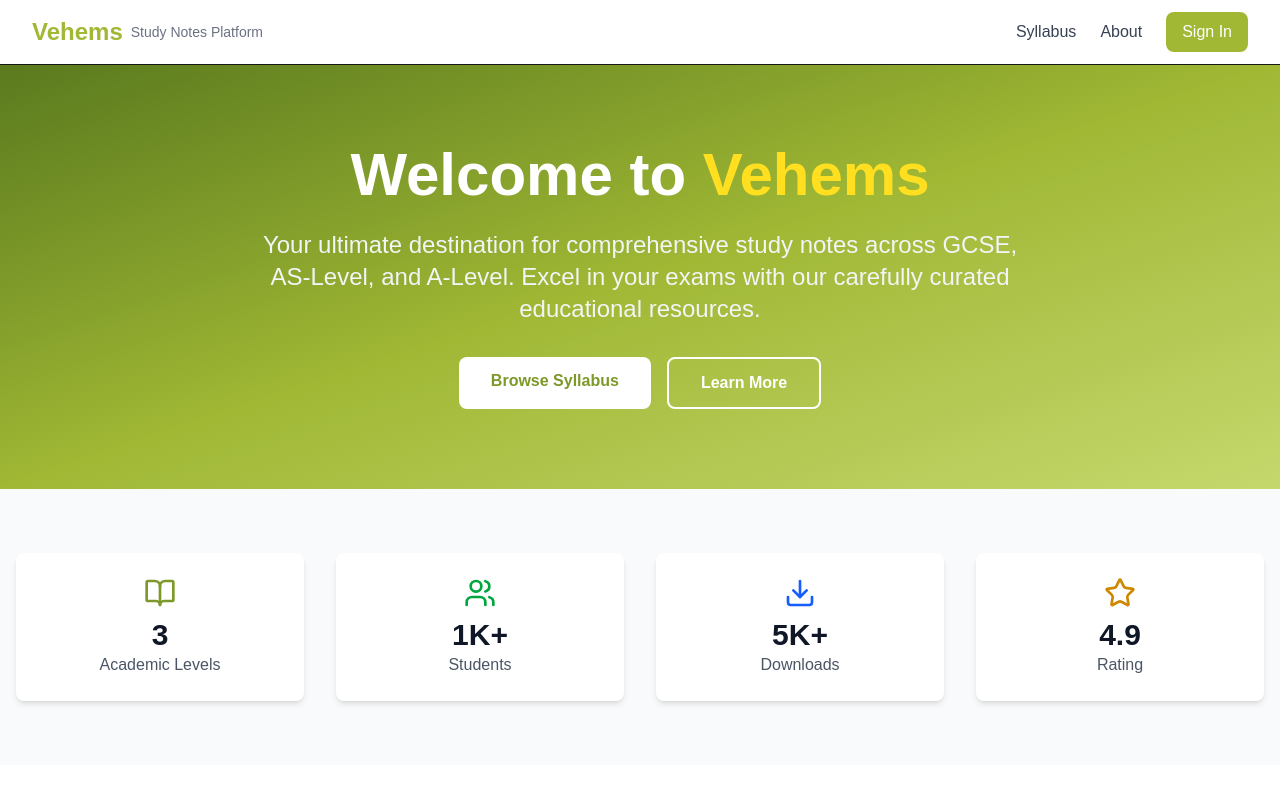
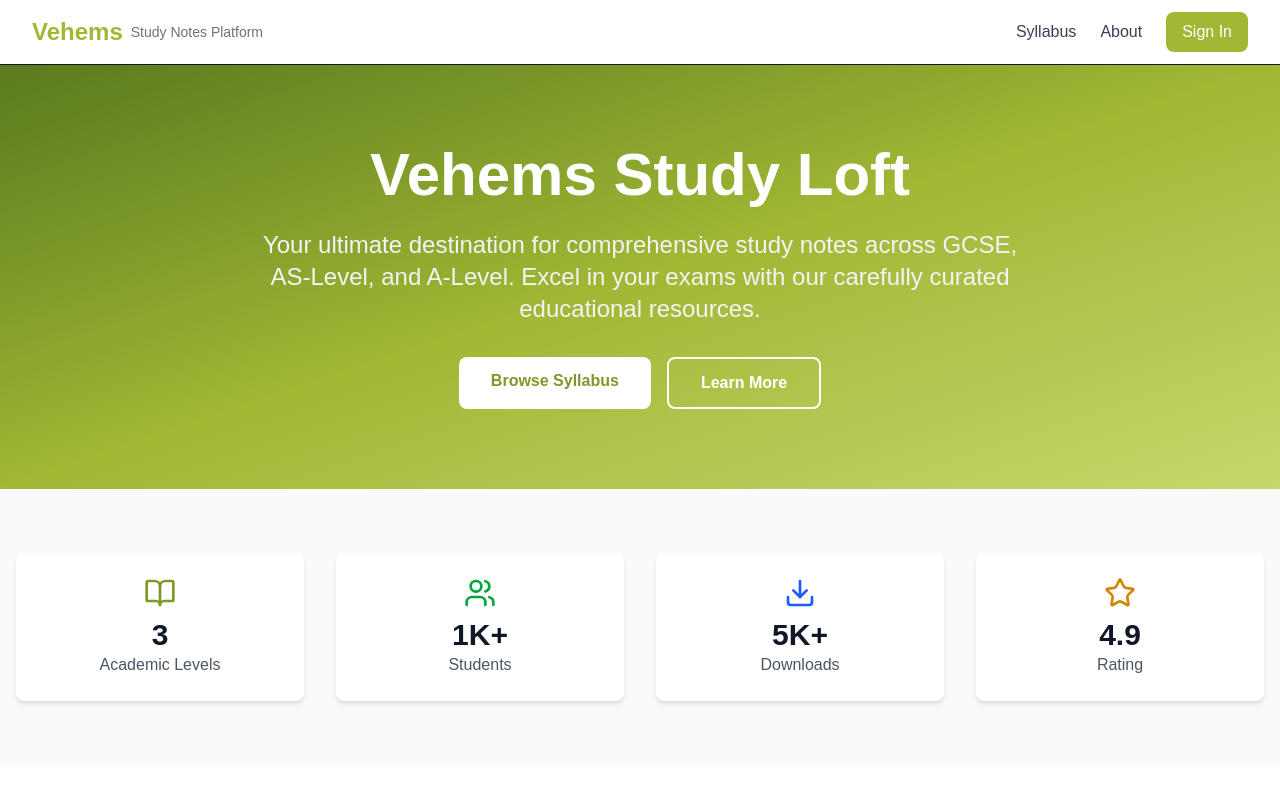
Before and after one commit to hemanialaparthi/vehems, a Next.js app: page / in a window 1280 px wide. Shown: the top 800 px of the page. Built offline with nearby package versions, Linux system fonts and the light colour scheme; no server answers.

Commit message:
fix(src/app/page.tsx): h1 in the main page

```diff
--- a/src/app/page.tsx
+++ b/src/app/page.tsx
@@ -19,7 +19,7 @@ export default function HomePage() {
             className="text-center"
           >
             <h1 className="text-5xl md:text-6xl font-bold mb-6">
-              Welcome to <span className="text-yellow-300">Vehems</span>
+              Vehems Study Loft
             </h1>
             <p className="text-xl md:text-2xl mb-8 text-gray-100 max-w-3xl mx-auto">
               Your ultimate destination for comprehensive study notes across GCSE, AS-Level, and A-Level.
```
